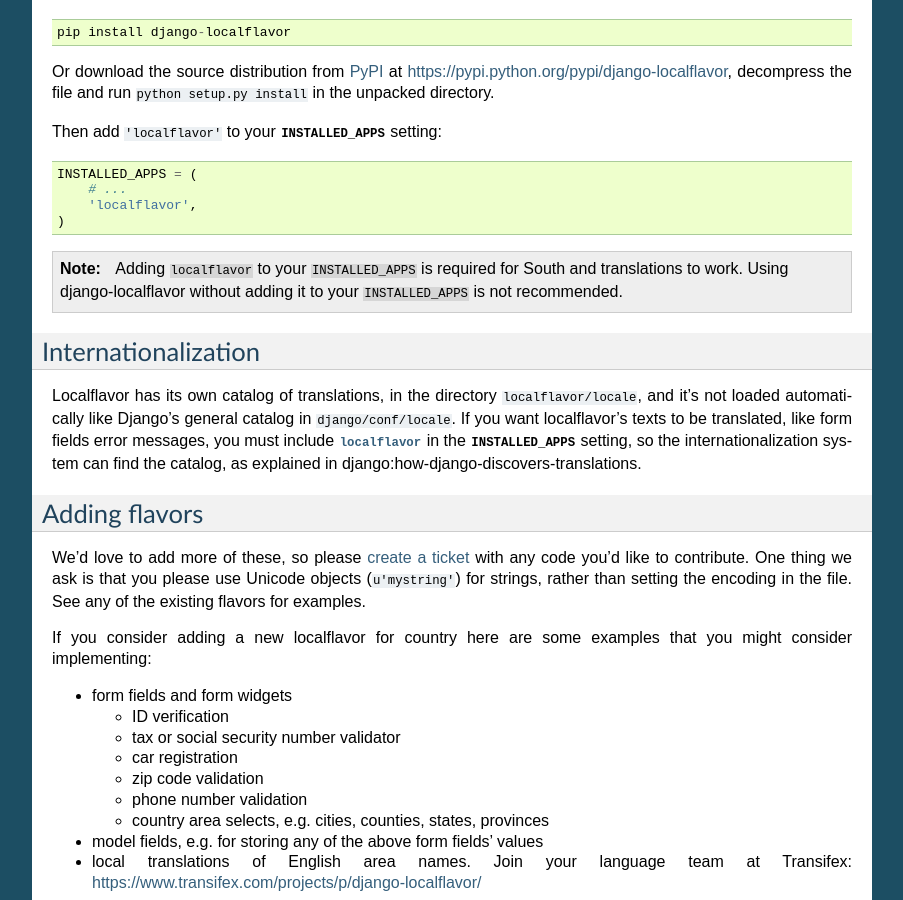
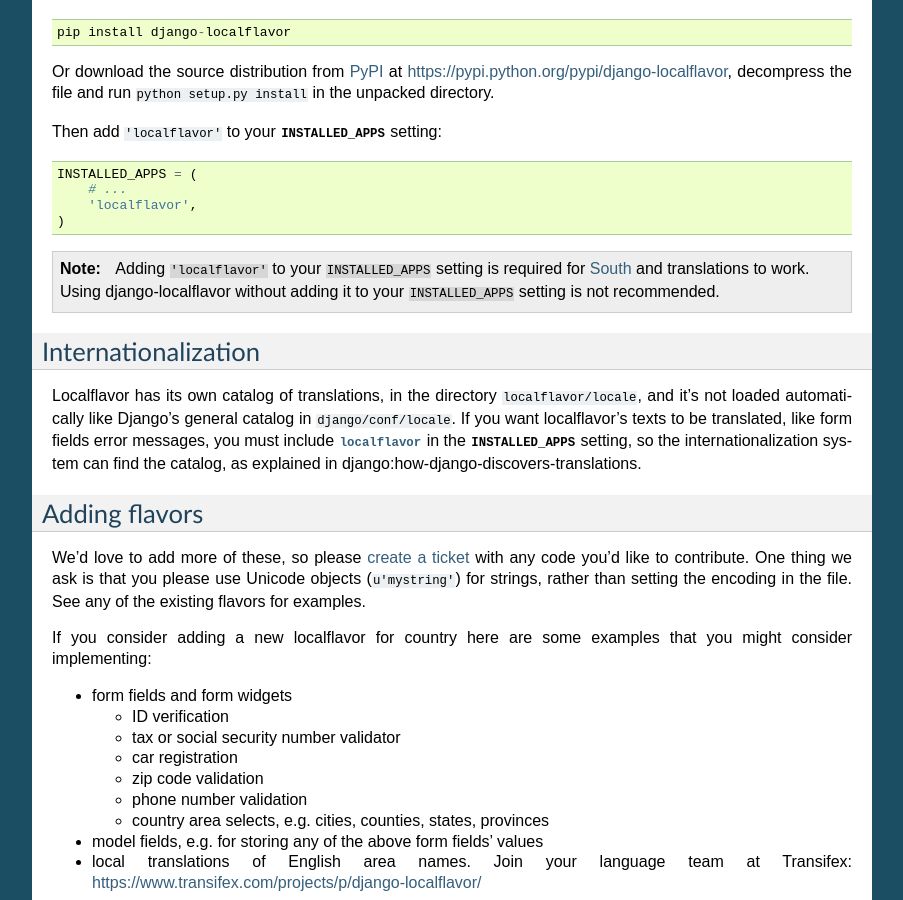
Before and after one commit to django/django-localflavor, a Sphinx documentation site: the page built from docs/index.rst, in a window 1280 px wide and 900 px high, scrolled down 988 px. Shown: the whole window, without its empty margins (198-1101 px from the left). Built offline with Sphinx 7.4.7, drawn with Linux system fonts in a browser that asks for light colours.

Commit message:
Minor edits of doc index.

```diff
--- a/docs/index.rst
+++ b/docs/index.rst
@@ -112,11 +112,12 @@
 
 .. note::
 
-  Adding ``localflavor`` to your ``INSTALLED_APPS`` is required for
-  South and translations to work. Using django-localflavor without
-  adding it to your ``INSTALLED_APPS`` is not recommended.
+  Adding ``'localflavor'`` to your ``INSTALLED_APPS`` setting is required
+  for South_ and translations to work. Using django-localflavor without
+  adding it to your ``INSTALLED_APPS`` setting is not recommended.
 
 .. _PyPI: https://pypi.python.org/
+.. _South: http://south.aeracode.org/
 
 Internationalization
 ====================
```
